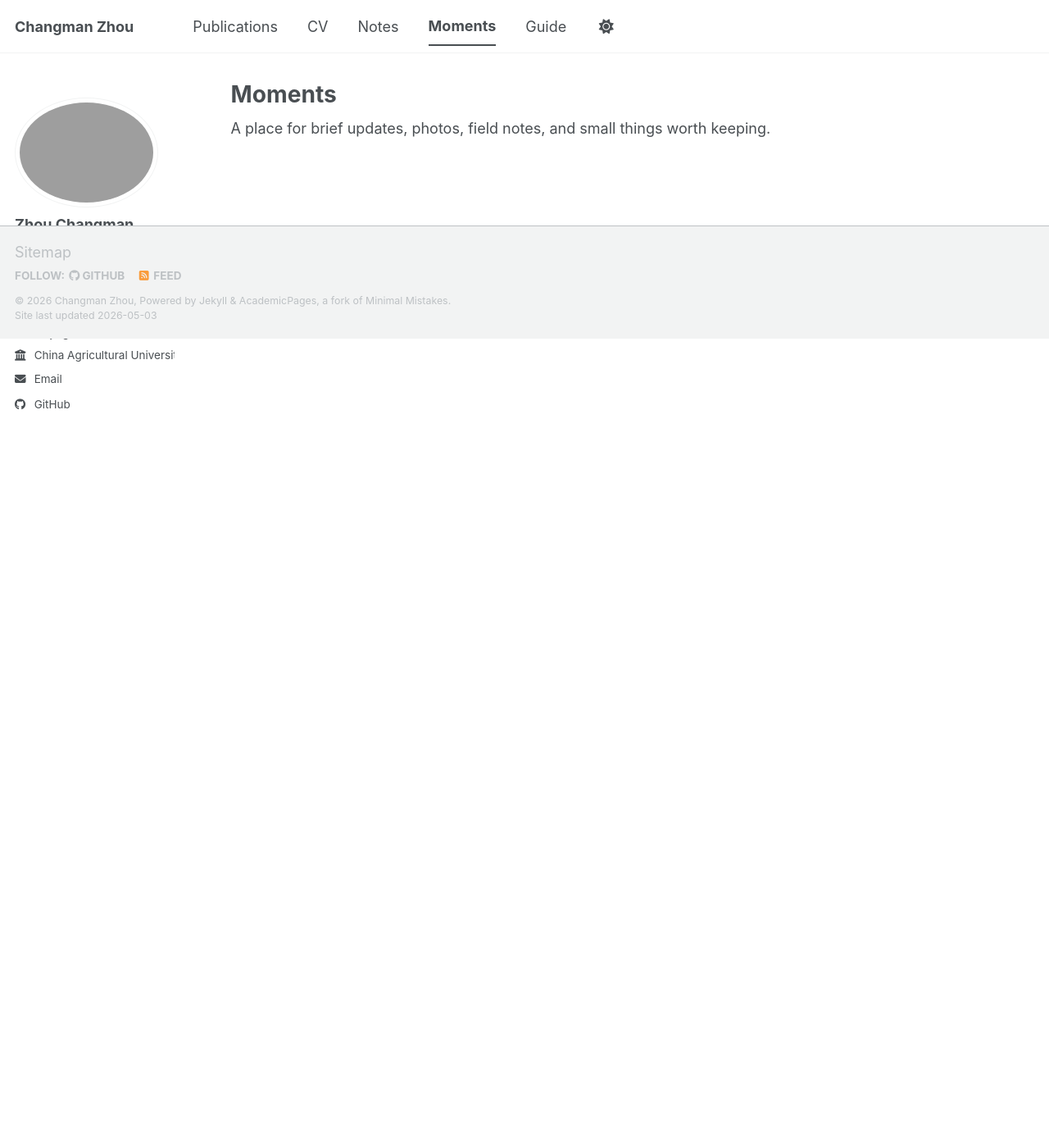
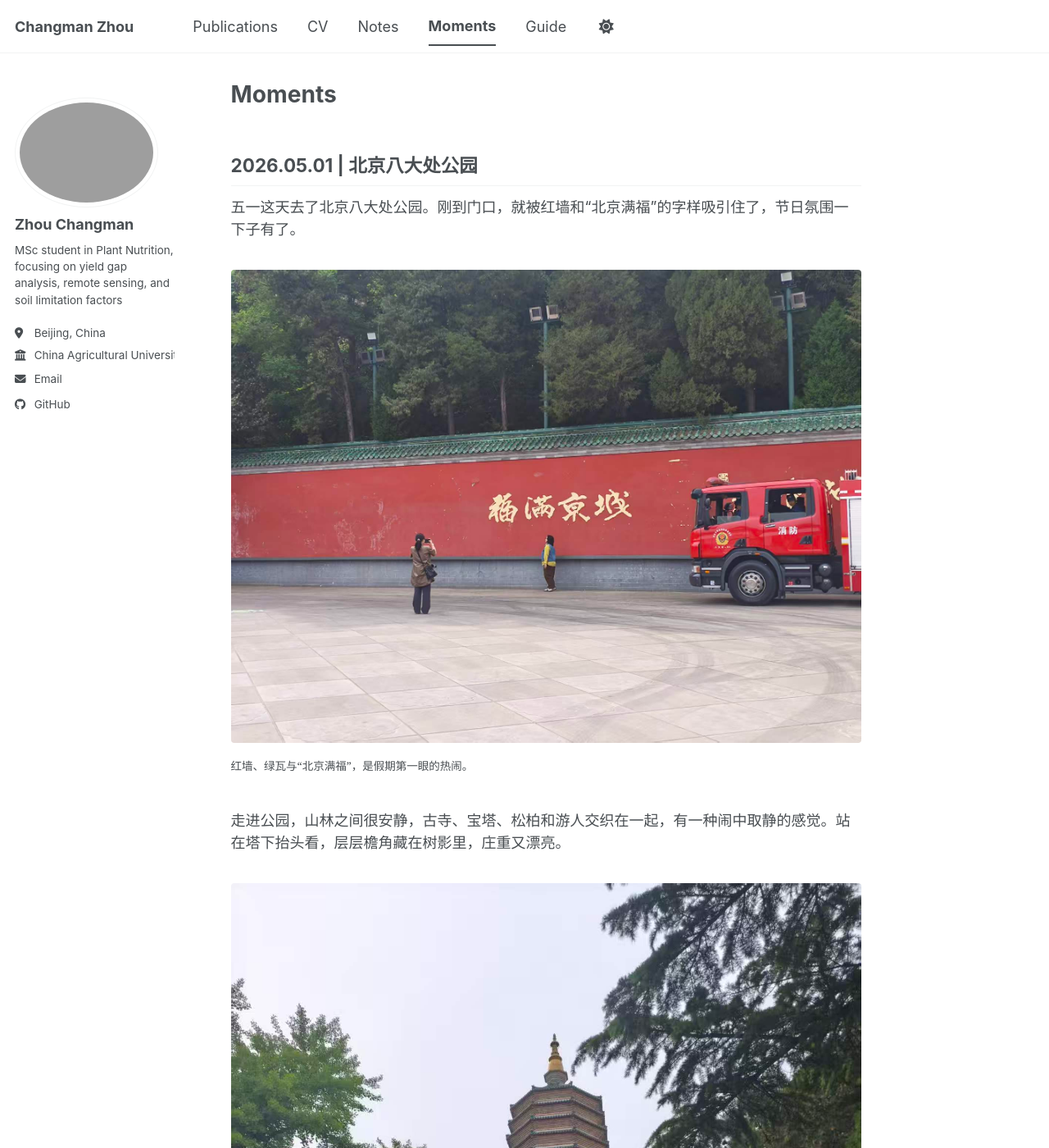
Before and after one commit to changmanzhou/changmanzhou.github.io, a Jekyll site: the page built from _pages/moments.md, in a window 1280 px wide and 1400 px high. Shown: the whole window at 82% size. Built offline with Jekyll 4.4.1, drawn with Linux system fonts in a browser that asks for light colours; a script bundle is joined from its source files by our own code; library files that are not in the unit come from our copies; some of the changed text lies outside the part shown.

Commit message:
Add Badachu Park moment

```diff
--- a/_pages/moments.md
+++ b/_pages/moments.md
@@ -4,4 +4,41 @@
 author_profile: true
 ---
 
-A place for brief updates, photos, field notes, and small things worth keeping.
+## 2026.05.01 | 北京八大处公园
+
+五一这天去了北京八大处公园。刚到门口，就被红墙和“北京满福”的字样吸引住了，节日氛围一下子有了。
+
+<figure>
+  <img src="/images/moments/badachu-2026-05-01/01-entrance-red-wall.jpg" alt="八大处公园外的红墙，北京满福字样旁停着消防车">
+  <figcaption>红墙、绿瓦与“北京满福”，是假期第一眼的热闹。</figcaption>
+</figure>
+
+走进公园，山林之间很安静，古寺、宝塔、松柏和游人交织在一起，有一种闹中取静的感觉。站在塔下抬头看，层层檐角藏在树影里，庄重又漂亮。
+
+<figure>
+  <img src="/images/moments/badachu-2026-05-01/02-lingguang-pagoda.jpg" alt="八大处公园内被松柏环绕的灵光寺塔">
+  <figcaption>树影里的灵光寺塔，抬头看时格外沉静。</figcaption>
+</figure>
+
+大门上的匾额、朱红色的柱子和彩绘屋檐，很有老北京寺院的味道。一路走走停停，随手拍下来的都是春末夏初的绿意。
+
+<figure>
+  <img src="/images/moments/badachu-2026-05-01/03-park-gate.jpg" alt="八大处公园门楼，朱红柱子和彩绘屋檐">
+  <figcaption>八大处公园门楼，红柱与彩绘让入口很有仪式感。</figcaption>
+</figure>
+
+沿着路往里走，彩旗和花饰把节日气氛装点得很热闹，远处的塔和近处的人流一起构成了五一假期的画面。
+
+<figure>
+  <img src="/images/moments/badachu-2026-05-01/04-festival-walkway.jpg" alt="八大处公园内装饰着彩旗和花饰的步道">
+  <figcaption>步道两侧的彩旗和花饰，把五一的氛围铺展开来。</figcaption>
+</figure>
+
+最后还看到了挂满红色祈福带的大树，绿叶、石狮、红绸放在一起，很有祝愿和生机。
+
+<figure>
+  <img src="/images/moments/badachu-2026-05-01/05-wishing-tree.jpg" alt="八大处公园内挂满红色祈福带的大树，旁边有石狮">
+  <figcaption>祈福树下，红绸与新绿都很醒目。</figcaption>
+</figure>
+
+这一天没有赶路，只是慢慢走、慢慢看。八大处的红墙绿树、古塔寺院和山间清风，都让这个五一多了一份安静的记忆。
```
Also changed, not shown: images/moments/badachu-2026-05-01/01-entrance-red-wall.jpg (added), images/moments/badachu-2026-05-01/02-lingguang-pagoda.jpg (added), images/moments/badachu-2026-05-01/03-park-gate.jpg (added), images/moments/badachu-2026-05-01/04-festival-walkway.jpg (added), images/moments/badachu-2026-05-01/05-wishing-tree.jpg (added).
